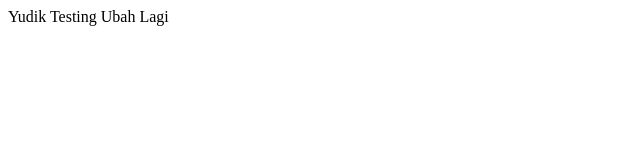
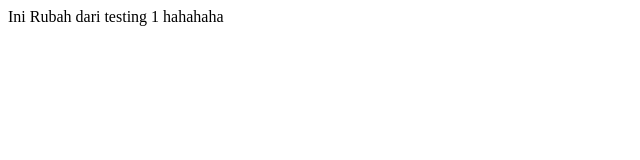
Before and after one commit to YudiaArtana/testing, a plain HTML site: page index.html in a window 1280 px wide. Shown: the whole page, without its empty margins (0-640 px from the left). Drawn offline with Linux system fonts and the light colour scheme.

Commit message:
ini dari testing 1

```diff
--- a/index.html
+++ b/index.html
@@ -7,8 +7,6 @@
   <title>Ini Dokumen HTML</title>
 </head>
 <body>
-  Yudik Testing
-
-  Ubah Lagi
+Ini Rubah dari testing 1 hahahaha
 </body>
 </html>
```
